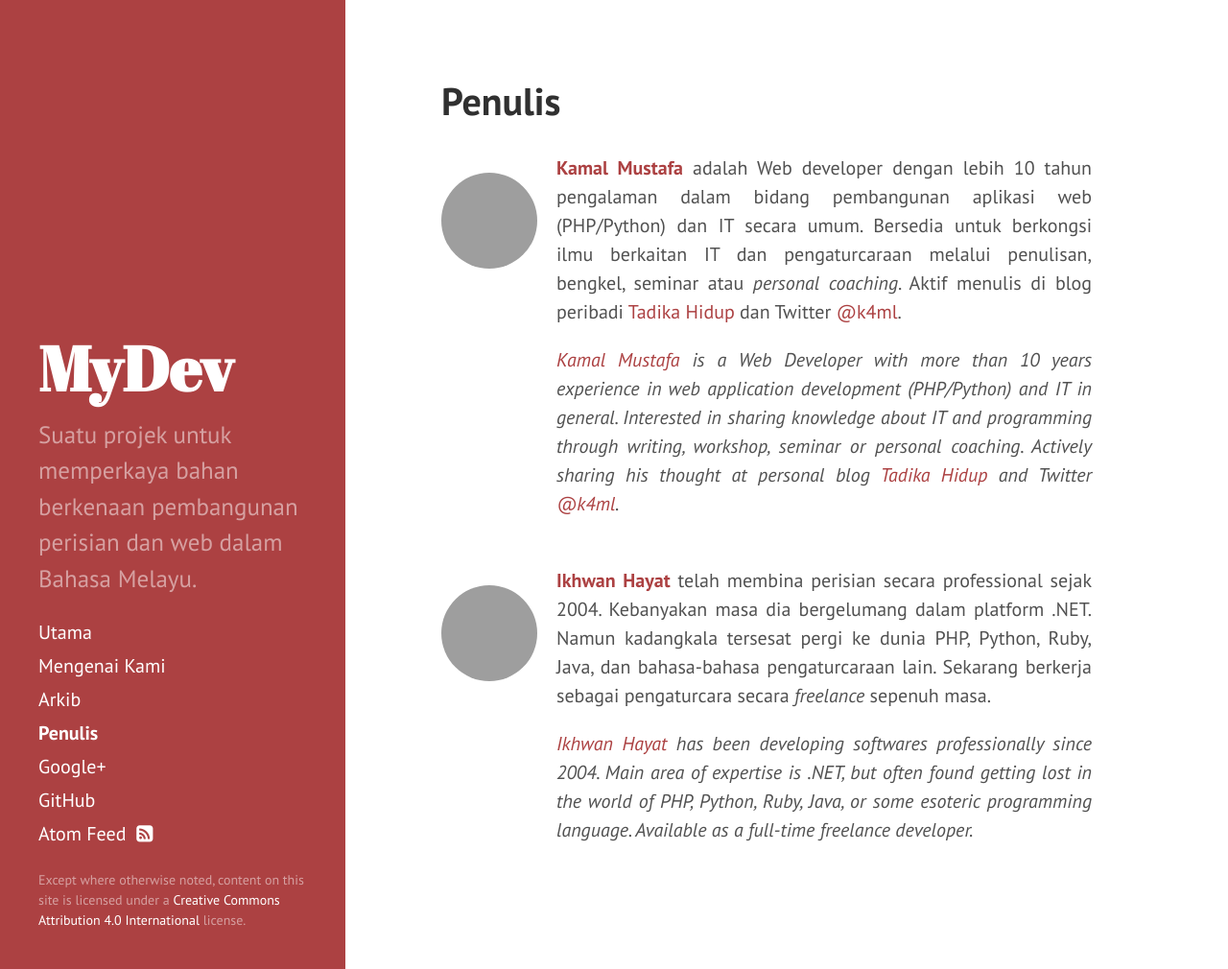
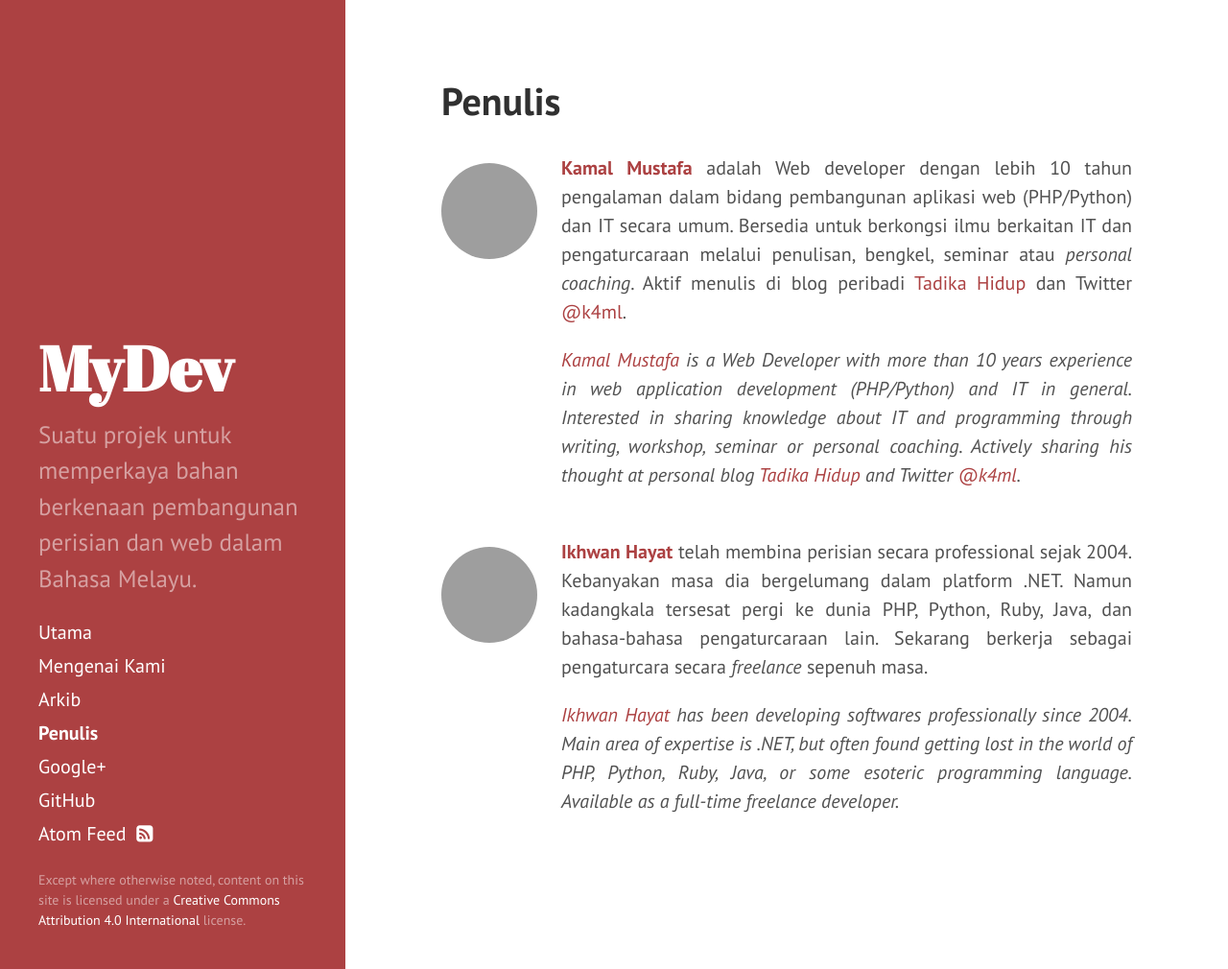
Before and after one commit to mydevcommunity/mydevcommunity.github.io, a Jekyll site: the page built from authors.html, in a window 1280 px wide and 1010 px high. Shown: the whole window at 96% size. Built offline with Jekyll 4.4.1, drawn with Linux system fonts in a browser that asks for light colours; nearby versions of some CDN libraries; Markdown is read by kramdown in place of the engine named in the settings; grey boxes are pictures that could not be loaded.

Commit message:
Fix author's bio text width a bit, to cater for responsive.

```diff
--- a/public/css/custom.css
+++ b/public/css/custom.css
@@ -37,7 +37,7 @@
 	float: left;
 	width: 120px;
 	padding-right: 0 !important;
-	padding-top: 20px !important;
+	padding-top: 10px !important;
 }
 
 .pic img {
@@ -50,8 +50,7 @@
 }
 
 .bio {
-	float: left;
-	width: 558px;
+  margin-left: 125px;
 	padding-left: 0 !important;
 	text-align: justify;
 }
```
